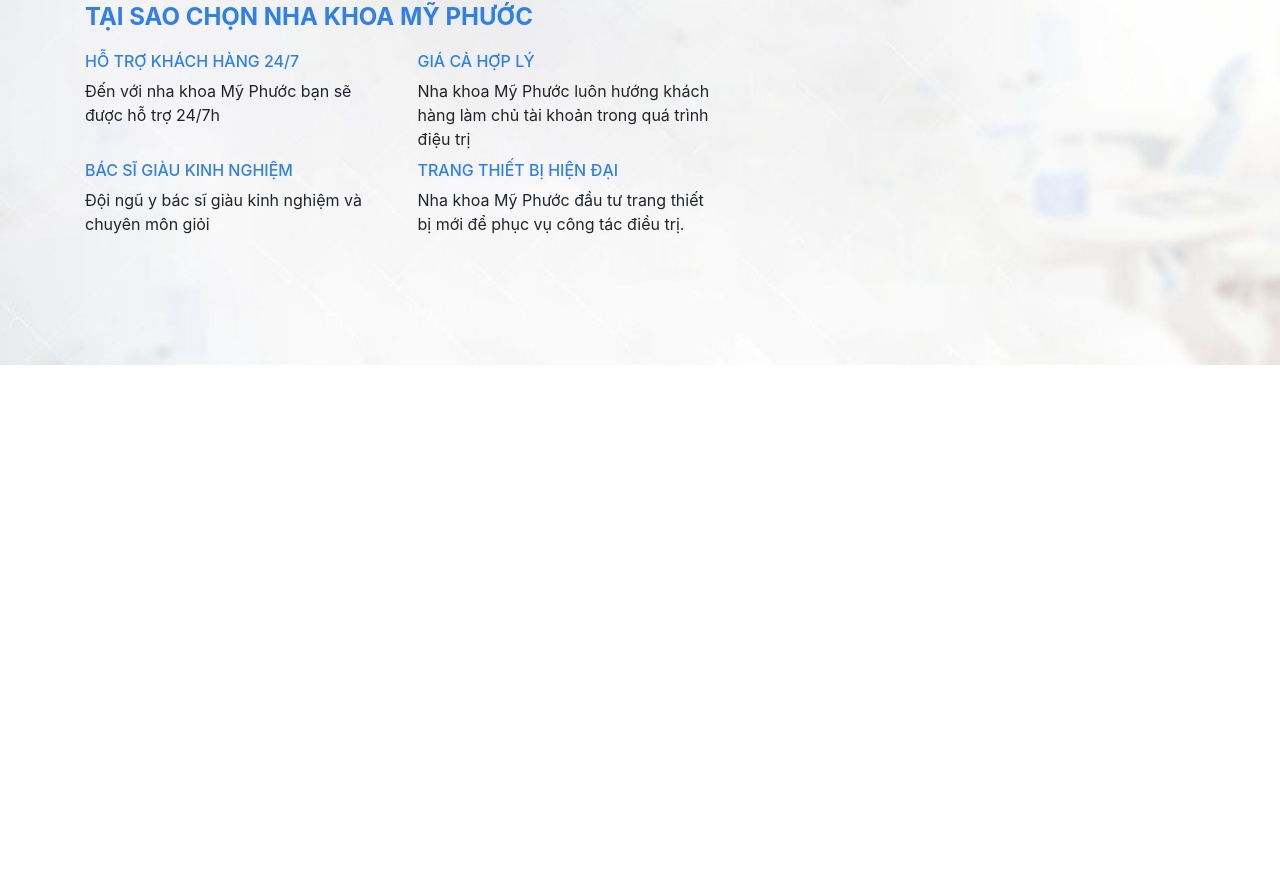
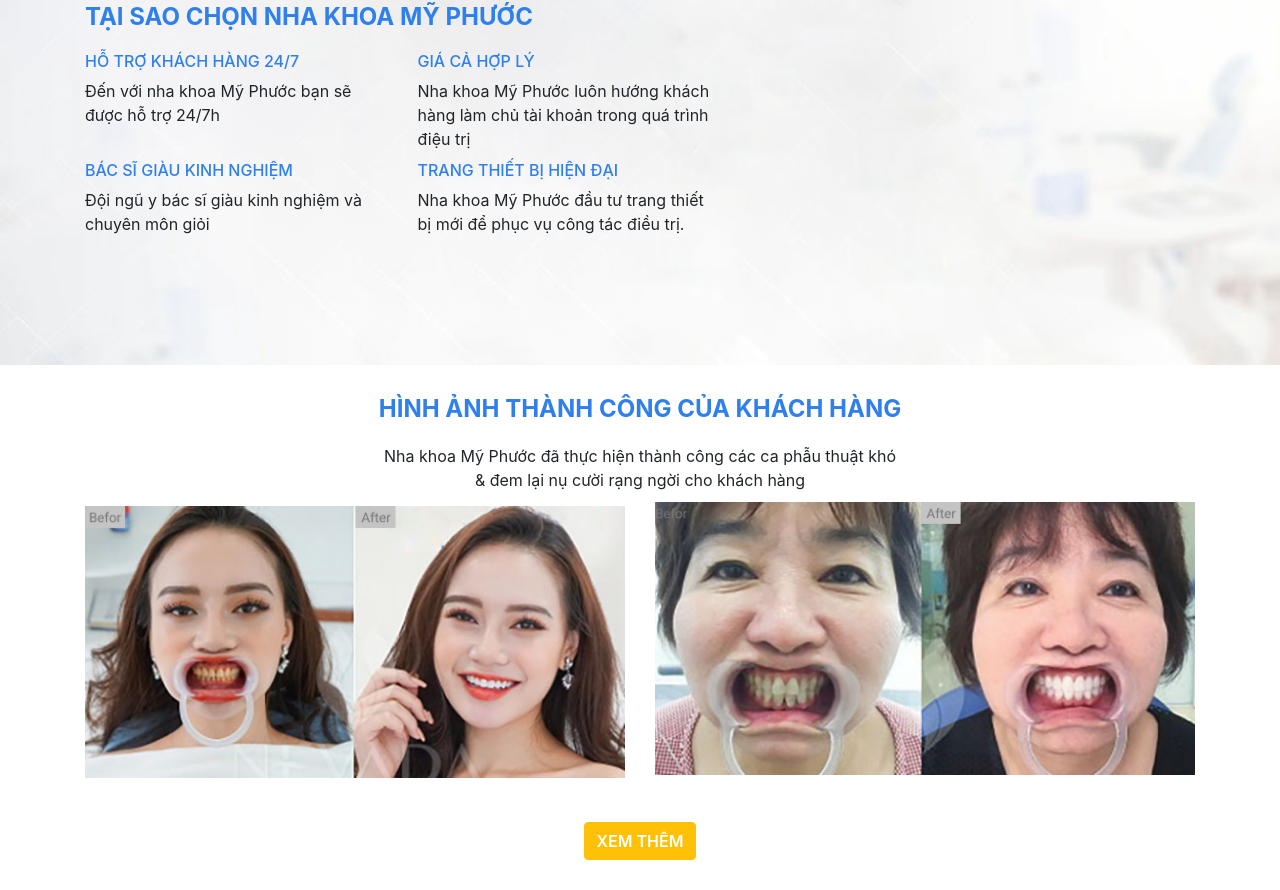
Before and after one commit to vnhtpvn0505/DIW, a website: page index.html in a window 1280 px wide. Shown: the part 2231-3121 px from the top of the page. Before the commit the page ends 2596 px from the top, so only its background shows below. Drawn offline with Linux system fonts and the light colour scheme.

Commit message:
update code

```diff
--- a/css/style.css
+++ b/css/style.css
@@ -2,7 +2,7 @@
     list-style-type: none;
 
 }
-#top-bar a,  a:hover{
+#top-bar a{
      list-style: none;
       color: white !important;
       text-decoration: none !important;
@@ -27,7 +27,7 @@
 #about,#service {
     margin: 60px 0;
 }
-#about .title, .title{
+#about .title,.title{
     font-size: 24px;
     color:#2F80ED ;
     font-weight: 700;
@@ -45,11 +45,10 @@
     width: 100%;
     background-color: #C4C4C4;
 }
- #service .content{
+ #service .content,#gallery .content{
       text-align: center;
-
  }
- #service .item-service {
+ #service .item-service, #gallery .item-gallery {
      margin: 10px 0;
  }
 
@@ -67,8 +66,6 @@
      background-image: url("/img/whybg.jpg");
      background-repeat: no-repeat, repeat;
       width: 100%;
-
-
  }
  #whychooseus .content{
       height: 480px;
@@ -83,3 +80,11 @@
  #whychooseus .content .items{
      margin-bottom: 10px;
  }
+ #gallery{
+     margin-top: 30px;
+ }
+ #gallery  button {
+     margin: 30px 0;
+      font-weight: 600;
+       color: #fff;
+ }
--- a/index.html
+++ b/index.html
@@ -270,7 +270,36 @@
                     </div>
              </div>
     </section>
-    <!-- # section why choose us -->
+    <!-- #  end section why choose us -->
+    <!-- # section image gallery -->
+    <section id="gallery">
+         <div class="container">
+             <div class="content">
+                 <h4 class="title">HÌNH ẢNH THÀNH CÔNG CỦA KHÁCH HÀNG</h4>
+                 <span>
+                     Nha khoa Mỹ Phước đã thực hiện thành công các ca phẫu thuật khó <br>
+                    & đem lại nụ cười rạng ngời cho khách hàng
+                </span>
+                <div class="item-gallery">
+                    <div class="row">
+                        <div class="col-md-6 col-xs-12  py-1 items">
+                           <img src="./img/gallery-img-1.jpg" alt="" class="img-fluid" srcset="">
+                        </div>
+
+                        <div class="col-md-6 col-xs-12 items">
+                           <img src="./img/gallery-img-2.jpg"  class="img-fluid" alt="" srcset="">
+                       </div>
+                    </div>
+                </div>
+                <button type="button" class="btn btn-warning">XEM THÊM</button>
+             </div>
+
+         </div>
+    </section>
+    <!-- #  endsection image gallery -->
+     <!-- # section testimonial -->
+
+      <!-- # end section testimonial -->
     <script src="js/bootstrap.js"></script>
 </body>
 </html>
```
Also changed, not shown: img/gallery-img-1.jpg (added), img/gallery-img-2.jpg (added). Lines whose indentation alone changed are shown as unchanged.
